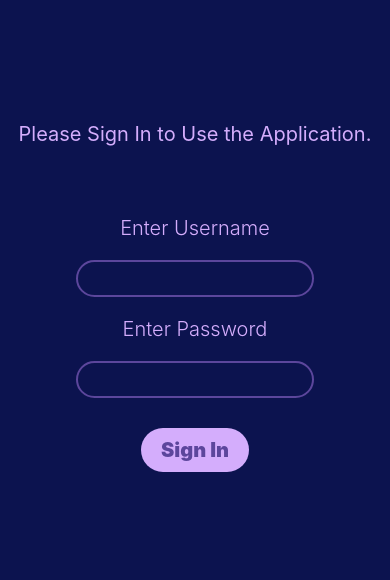
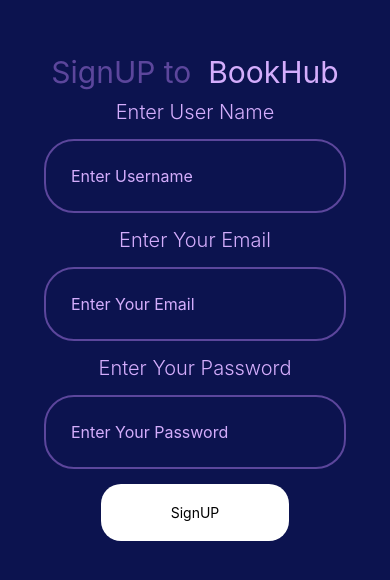
Before and after one commit to asadali-carbonteq/BookHub, a React Native app: screen / in a window 390 px wide. Shown: the part 120-700 px from the top of the page. Built offline with nearby package versions, Linux system fonts and the light colour scheme.

Commit message:
signup page

```diff
--- a/App.js
+++ b/App.js
@@ -3,10 +3,12 @@ import React from 'react';
 import { StyleSheet, Text, View, Pressable } from 'react-native';
 import WelcomeScreen from './components/welcome';
 import SignInScreen from './components/signIn';
+import SignupForm from './components/signUp';
 
 export default function App() {
   return (
     //<WelcomeScreen />
-    <SignInScreen />
+    // <SignInScreen />
+    <SignupForm/>
   );
 }
--- /dev/null
+++ b/components/signUp.js
@@ -0,0 +1,94 @@
+import React,{ useState} from 'react';
+import { ScrollView, TextInput,View, Text, StyleSheet, Pressable } from 'react-native';
+
+const signupForm = () => {
+  const[username, onChangeUserName] = useState('');
+  const[email, onChangeEmail] = useState('');
+  const[password, onChangePassword] = useState('');
+  const handleSignup=()=>{
+    const newuser ={
+        username: username,
+        password: password,
+        email: email
+    }
+
+    addUser(newuser);
+  }
+
+
+  return(
+    <View style ={styles.container}>
+      <Text style={styles.heading}>SignUP to  <span style={styles.headingSpan}>BookHub</span></Text>
+      <Text style={styles.secondaryText}>Enter User Name</Text>
+      <TextInput
+        style={styles.input}
+        value={username}
+        onChangeText={onChangeUserName}
+        placeholder='Enter Username'
+      />
+      <Text style={styles.secondaryText}>Enter Your Email</Text>
+      <TextInput
+        style={styles.input}
+        value={email}
+        onChangeText={onChangeEmail}
+        placeholder='Enter Your Email'
+        keyboardType= {"email-address"}
+      />
+      <Text style={styles.secondaryText}>Enter Your Password</Text>
+      <TextInput
+        style={styles.input}
+        value={password}
+        onChangeText={onChangePassword}
+        placeholder='Enter Your Password'
+      />
+        <Pressable
+            style={styles.signupBtn}>
+            <Text style={styles.buttonText}>SignUP</Text>
+        </Pressable>
+    </View>
+  );
+};
+
+const styles = StyleSheet.create({
+  container:{
+    flex: 1,
+    backgroundColor: '#0C134F',
+    alignItems:'center',
+    justifyContent:'center',
+  },
+  input:{
+    // height:45,
+    margin:5,
+    borderWidth:2,
+    padding:25,
+    fontSize:16,
+    borderColor:'#5C469C',
+    color: '#D4ADFC',
+    borderRadius:30,
+  },
+  secondaryText: {
+    padding: 10,
+    color: '#D4ADFC',
+    fontSize: 20,
+    fontWeight: 300,
+    },
+  heading: {
+        color: '#5C469C',
+        fontSize: 30,
+    },
+  headingSpan: {
+        color: '#D4ADFC'
+    },
+  signupBtn:{
+        margin:10 ,
+        paddingHorizontal:70,
+        paddingVertical:20,
+        borderColor:'#5C469C',
+        color:'#D4ADFC',
+        backgroundColor:'#ffff',
+        borderRadius:20,
+    }
+
+});
+
+export default signupForm;
```
Also changed, not shown: 1 other file (tests, documents, lock files or other folders).
